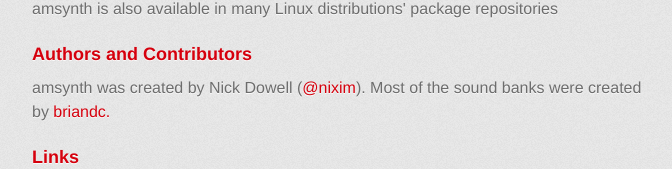
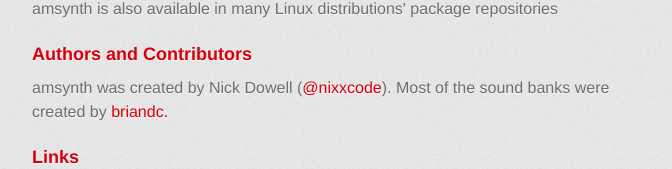
Before and after one commit to amsynth/amsynth.github.io, a plain HTML site: page index.html in a window 1280 px wide. Shown: the part 1052-1221 px from the top of the page, without its empty margins (298-970 px from the left). Drawn offline with Linux system fonts and the light colour scheme; a web font is replaced by a local one.

Commit message:
fix username!

```diff
--- a/index.html
+++ b/index.html
@@ -61,7 +61,7 @@
 <h3>
 <a name="authors-and-contributors" class="anchor" href="#authors-and-contributors"><span class="octicon octicon-link"></span></a>Authors and Contributors</h3>
 
-<p>amsynth was created by Nick Dowell (<a href="https://github.com/nixim" class="user-mention">@nixim</a>). Most of the sound banks were created by <a href="http://amsynth.com/amsynth.html" class="user-mention">briandc<a>.</p>
+<p>amsynth was created by Nick Dowell (<a href="https://github.com/nixxcode" class="user-mention">@nixxcode</a>). Most of the sound banks were created by <a href="http://amsynth.com/amsynth.html" class="user-mention">briandc<a>.</p>
 
 <h3>
 <a name="authors-and-contributors" class="anchor" href="#authors-and-contributors"><span class="octicon octicon-link"></span></a>Links</h3>
```
